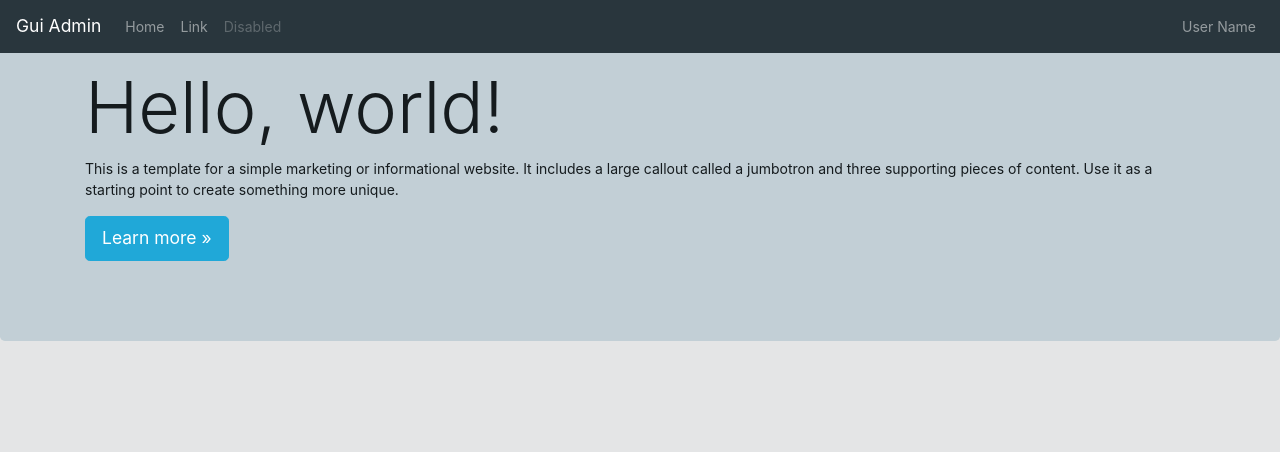
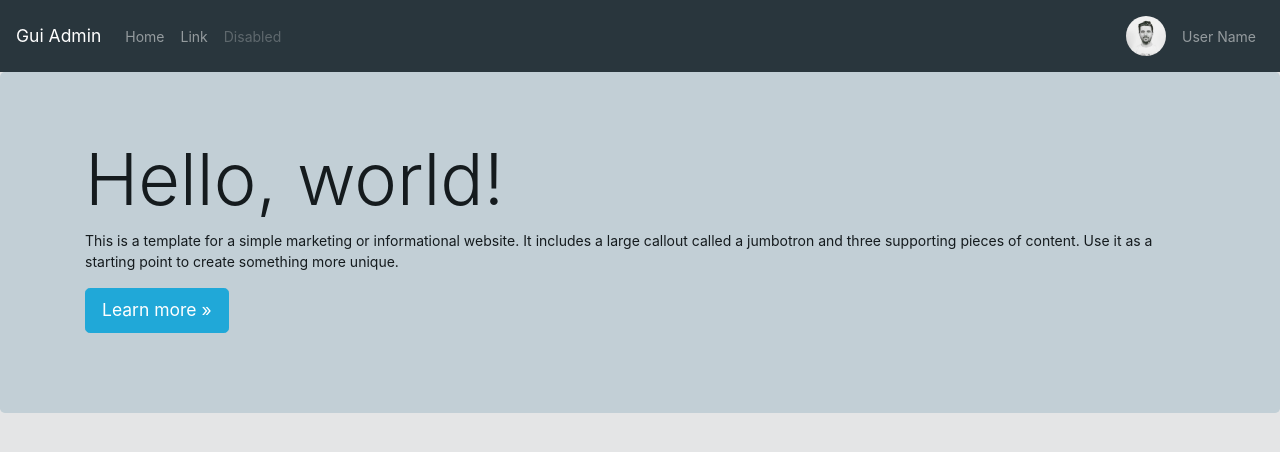
Before and after one commit to guilehm/project-management-system, a Django app: page / in a window 1280 px wide. Shown: the top 452 px of the page. Run offline with Django 3.2, Linux system fonts and the light colour scheme; some libraries are stand-ins or nearby versions.

Commit message:
Bkp before tests

```diff
--- /dev/null
+++ b/core/static/core/css/estilo.css
@@ -0,0 +1,7 @@
+.img-avatar-red {
+	max-width: 40px;
+}
+
+.no-style {
+	list-style-type: none;
+}
--- a/core/templates/core/base.html
+++ b/core/templates/core/base.html
@@ -8,10 +8,13 @@
     <link rel="stylesheet" href="{% static 'core/css/bootstrap.css' %}">
     <link rel="stylesheet" href="{% static 'core/css/coreui.css' %}">
     <link rel="stylesheet" href="{% static 'core/css/coreui-standalone.css' %}">
+    <link rel="stylesheet" href="{% static 'core/css/estilo.css' %}">
 
 
 </head>
-<body>
+<body class="sidebar-fixed">
+
+
 {% block content %}
 {% endblock %}
 
@@ -20,10 +23,6 @@
     <script src="{% static 'core/js/coreui.bundle.js'%}"></script>
 
     <script src="{% static 'core/vendors/js/Chart.min.js'%}"></script>
-
-</body>
-</html>
-
 
     <script src="{% static 'core/js/ajax-load.js'%}"></script>
     <script src="{% static 'core/js/aside-menu.js'%}"></script>
@@ -36,3 +35,6 @@
     <script src="{% static 'core/vendors/js/popper.min.js'%}"></script>
     <script src="{% static 'core/vendors/js/bootstrap.min.js'%}"></script>
     <script src="{% static 'core/vendors/js/pace.min.js'%}"></script>
+
+</body>
+</html>
--- a/core/templates/core/index.html
+++ b/core/templates/core/index.html
@@ -1,8 +1,9 @@
 {% extends 'core/base.html' %}
+{% load static %}
 
 {% block content %}
 
-<nav class="navbar navbar-expand-md navbar-dark fixed-top bg-dark">
+<nav class="navbar navbar-expand-md navbar-dark bg-dark">
   <a class="navbar-brand" href="#">Gui Admin</a>
   <button class="navbar-toggler" type="button" data-toggle="collapse" data-target="#navbarsExampleDefault" aria-controls="navbarsExampleDefault" aria-expanded="false" aria-label="Toggle navigation">
     <span class="navbar-toggler-icon"></span>
@@ -20,8 +21,29 @@
         <a class="nav-link disabled" href="#">Disabled</a>
       </li>
     </ul>
+
+
+
     <ul class="navbar-nav ml-auto">
-            <li class="nav-item">
+    <li class="nav-item dropdown no-style ml-auto">
+      <a class="nav-link" data-toggle="dropdown" href="#" role="button" aria-haspopup="true" aria-expanded="false">
+        <img src="{% static 'core/img/avatar/user1-128x128.jpg' %}" class="img-avatar img-avatar-red" alt="admin@bootstrapmaster.com">
+      </a>
+      <div class="dropdown-menu dropdown-menu-right">
+        <div class="dropdown-header text-center">
+          <strong>Account</strong>
+        </div>
+        <a class="dropdown-item" href="#"><i class="fa fa-bell-o"></i> Updates<span class="badge badge-info">42</span></a>
+        <div class="dropdown-header text-center">
+          <strong>Settings</strong>
+        </div>
+        <a class="dropdown-item" href="#"><i class="fa fa-user"></i> Profile</a>
+        <a class="dropdown-item" href="#"><i class="fa fa-wrench"></i> Settings</a>
+        <div class="divider"></div>
+        <a class="dropdown-item" href="#"><i class="fa fa-lock"></i> Logout</a>
+      </div>
+    </li>
+    <li class="nav-item align-self-center">
         <a href="#" class="nav-link">User Name</a>
     </li>
     </ul>
@@ -30,7 +52,7 @@
 
 <main role="main">
 
-      <!-- Main jumbotron for a primary marketing message or call to action -->
+  <!-- Main jumbotron -->
   <div class="jumbotron">
     <div class="container">
       <h1 class="display-3">Hello, world!</h1>
```
Also changed, not shown: core/static/core/img/avatar/user1-128x128.jpg (added), core/views.py (line endings or trailing spaces). Lines whose indentation alone changed are shown as unchanged.
